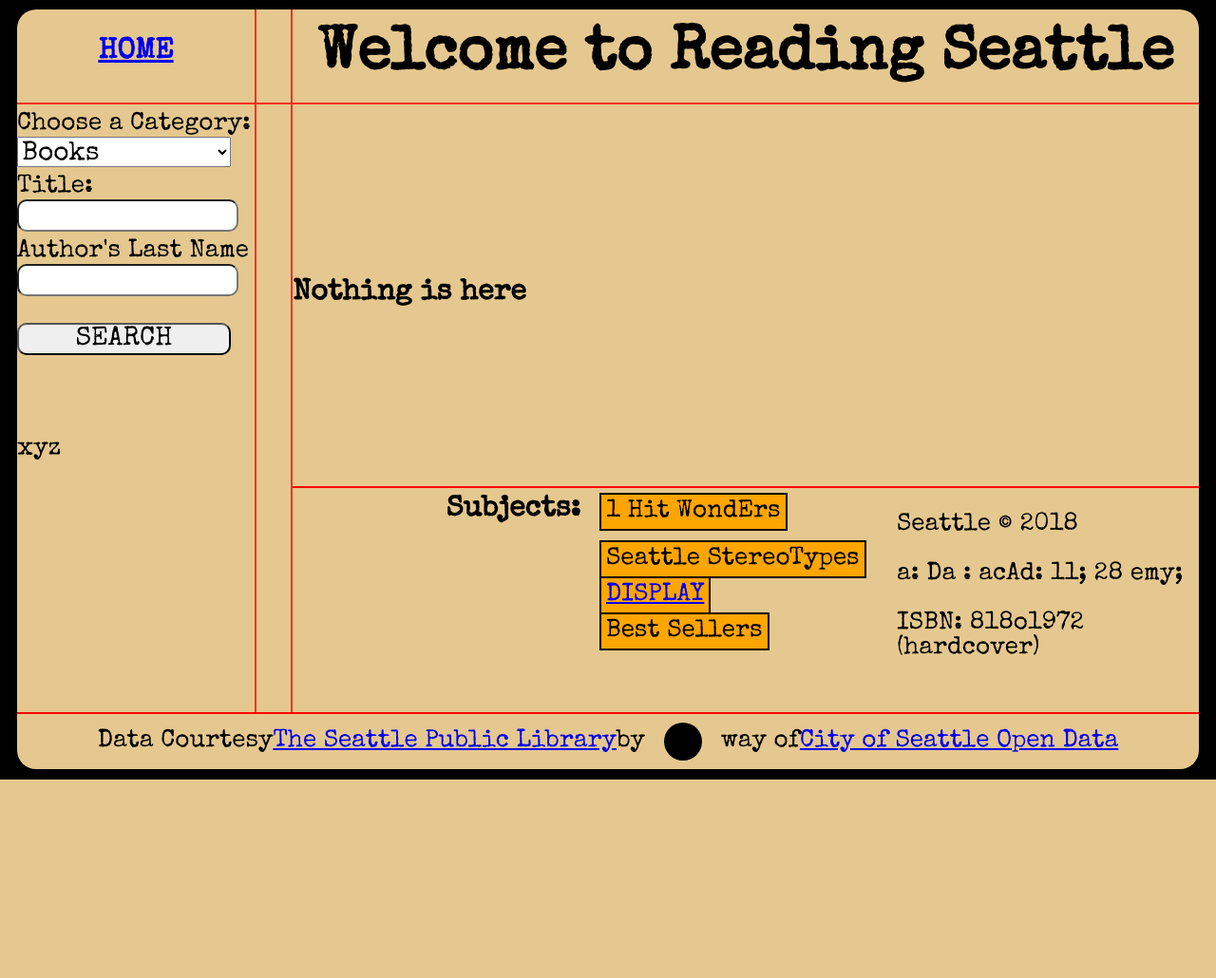
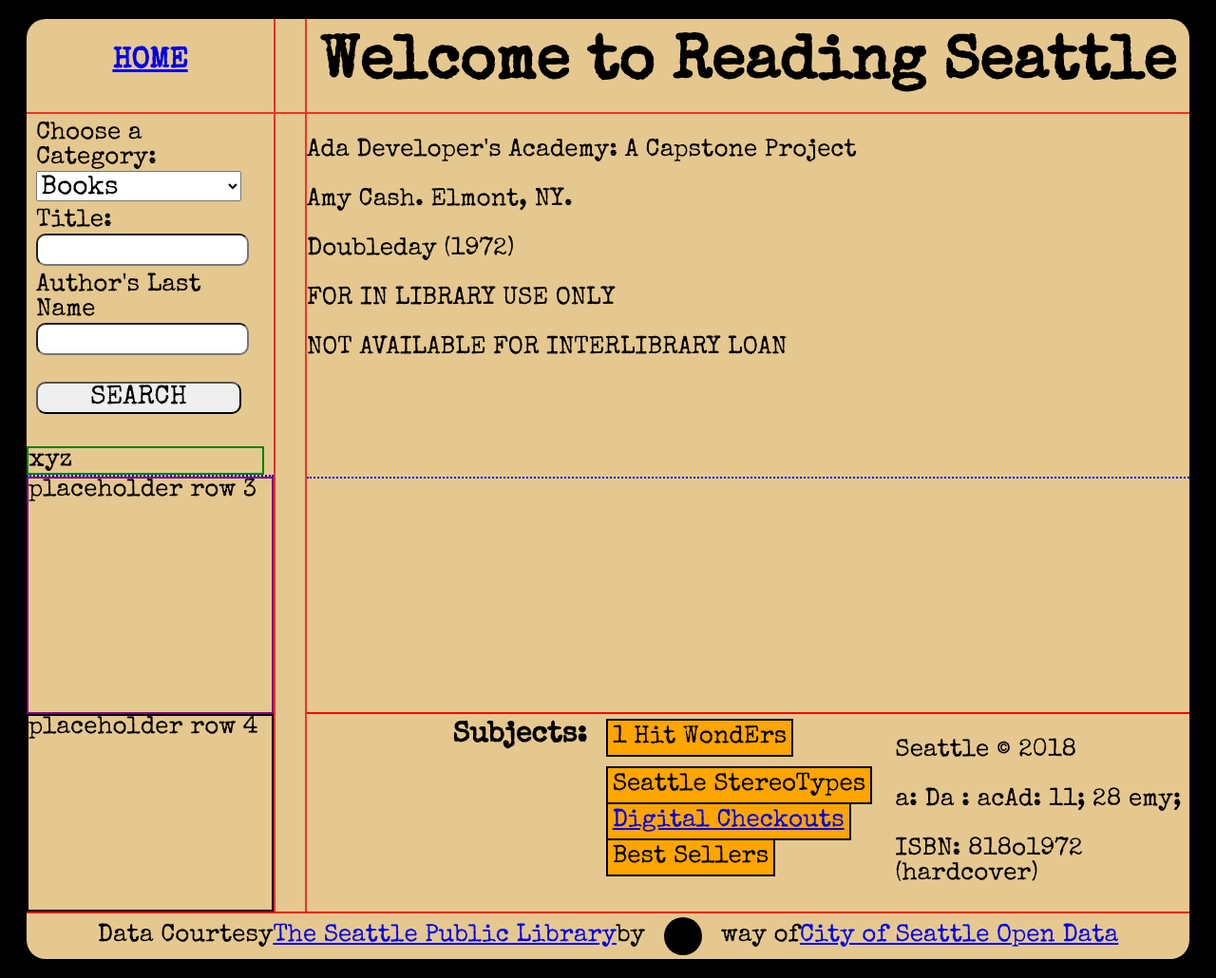
Before and after one commit to cashmonger/ReadingSeattle-AdaAcademyCapstone, a Flask app: page / in a window 1280 px wide. Shown: the whole page at 95% size. Before the commit the page ends 821 px from the top, so only its background shows below. Run offline with Flask 2, Linux system fonts and the light colour scheme; parts of the project's set-up code (start-up, migrations or seed data) failed here and were passed over; some libraries are stand-ins or nearby versions.

Commit message:
Making things less ugly

```diff
--- a/app/__init__.py
+++ b/app/__init__.py
@@ -9,8 +9,8 @@ db = SQLAlchemy()
 
 application = Flask(__name__)
 #name = name of module in which name is called
-# application.config.from_object(app_config['development'])
-application.config.from_object(app_config['production'])
+application.config.from_object(app_config['development'])
+# application.config.from_object(app_config['production'])
 
 db = SQLAlchemy(application)
 
--- a/app/static/css/main.css
+++ b/app/static/css/main.css
@@ -18,18 +18,18 @@ body {
   /*  Box properties */
   background-color: #E5c88f;
   border-radius: 20px;
-  margin: 10px;
+  margin: 20px;
 
   /*  grid properties */
   display: grid;
   min-height: 100vh;
   min-width: 100;
-  grid-template-columns: 250px 40px 1fr 1fr 1fr;
+  grid-template-columns: 260px 35px 1fr 1fr 1fr;
   grid-template-rows: 100px
-  minmax(100px, auto)
-  minmax(100px, 250px)
-  minmax(100px, auto)
-  60px;
+  minmax(90px, auto)
+  minmax(10px, 250px)
+  minmax(90px, auto)
+  50px;
 }
 
 /*  Header and Gutters */
@@ -72,8 +72,9 @@ body {
 /* Form  */
 
 .card_container .form__search {
+  border-bottom: 2px dotted blue;
   grid-column: 1;
-  grid-row: 2 / 4;
+  grid-row: 2;
 
   display: grid;
   grid-template-columns: 250px;
@@ -83,12 +84,29 @@ body {
 .form__contents {
   grid-column: 1;
   grid-rows: 1;
+  padding-left: 10px;
 }
 
 .form__placeholder {
+  border: 2px solid green;
   grid-column: 1;
   grid-row: 2;
 }
+
+/*  First column filler rows */
+  .card_container .upper__placeholder {
+    border: 2px solid purple;
+    grid-column: 1;
+    grid-row: 3;
+  }
+
+
+.card_container .lower__placeholder {
+  border: 2px solid black;
+  grid-column: 1;
+  grid-row: 4;
+}
+
 
 /*  Results */
 
@@ -98,6 +116,7 @@ grid-row: 2;
 }
 
 .card_container .results__scroll {
+  border-top: 2px dotted blue;
 border-bottom: 2px solid red;
 grid-column: 3 / -1;
 grid-row: 3;
--- a/app/templates/index.html
+++ b/app/templates/index.html
@@ -42,25 +42,54 @@
   </div>
 </section>
 
-  <section class="form__placeholder">
+  <section class="internal form__placeholder">
     xyz
   </section>
 </form>
+
+<div class="upper__placeholder">
+  placeholder row 3
+</div>
+
+<div class="lower__placeholder">
+  placeholder row 4
+</div>
 <!-- </section> -->
 
 
 <aside class='viz results__viz'>
+
   {% if data %}
     <script>var trendData = {{ data | tojson | safe }};</script>
     <script type="text/javascript" src="../static/js/trends.js">
     </script>
-  {% endif %}
 
-  {% if cdata %}
+
+  {% elif cdata %}
   <script>var graphData = {{ cdata | tojson | safe }};</script>
   <script type="text/javascript" src="../static/js/display.js">
 
   </script>
+
+  {% else %}
+  <div class="filler-text">
+    <p>
+        Ada Developer's Academy: A Capstone Project
+    </p>
+    <p>
+        Amy Cash.  Elmont, NY.
+    </p>
+    <p>
+        Doubleday (1972)
+    </p>
+
+    <p>
+        FOR IN LIBRARY USE ONLY
+    </p>
+    <p>
+        NOT AVAILABLE FOR INTERLIBRARY LOAN
+    </p>
+  </div>
   {% endif %}
 
 </aside>
@@ -81,8 +110,7 @@
       <td>{{  item.annualcount }}</td>
     </tr>
     {% endfor %}
-    {% else %}
-      <h3>Nothing is here</h3>
+
     {% endif %}
   </table>
 </section>
@@ -93,7 +121,7 @@
       <div class='viz button-group'>
         <button>1 Hit WondErs</button>
         <button>Seattle StereoTypes</button>
-        <a href="{{ url_for('display') }}" class="display">DISPLAY</a>
+        <a href="{{ url_for('display') }}" class="display">Digital Checkouts</a>
         <button>Best Sellers</button>
       </div>
 </section>
```
Also changed, not shown: app/static/js/display.js (+2 -6 lines).
